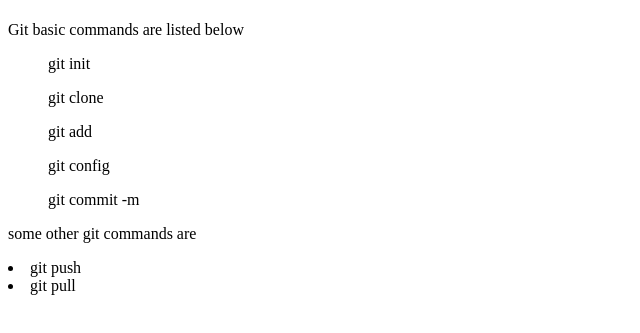
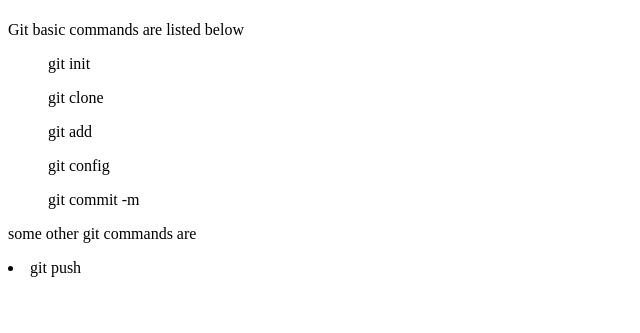
Before and after one commit to AjushNitta/helloworld, a plain HTML site: page index1.html in a window 1280 px wide. Shown: the part 85-418 px from the top of the page, without its empty margins (0-640 px from the left). Drawn offline with Linux system fonts and the light colour scheme.

Commit message:
Update index1.html
removed list

```diff
--- a/index1.html
+++ b/index1.html
@@ -12,6 +12,5 @@
         <ul>git commit -m</ul>
         <p>some other git commands are</p>
         <li>git push</li>
-        <li>git pull</li>
     </body>
 </html>
```
